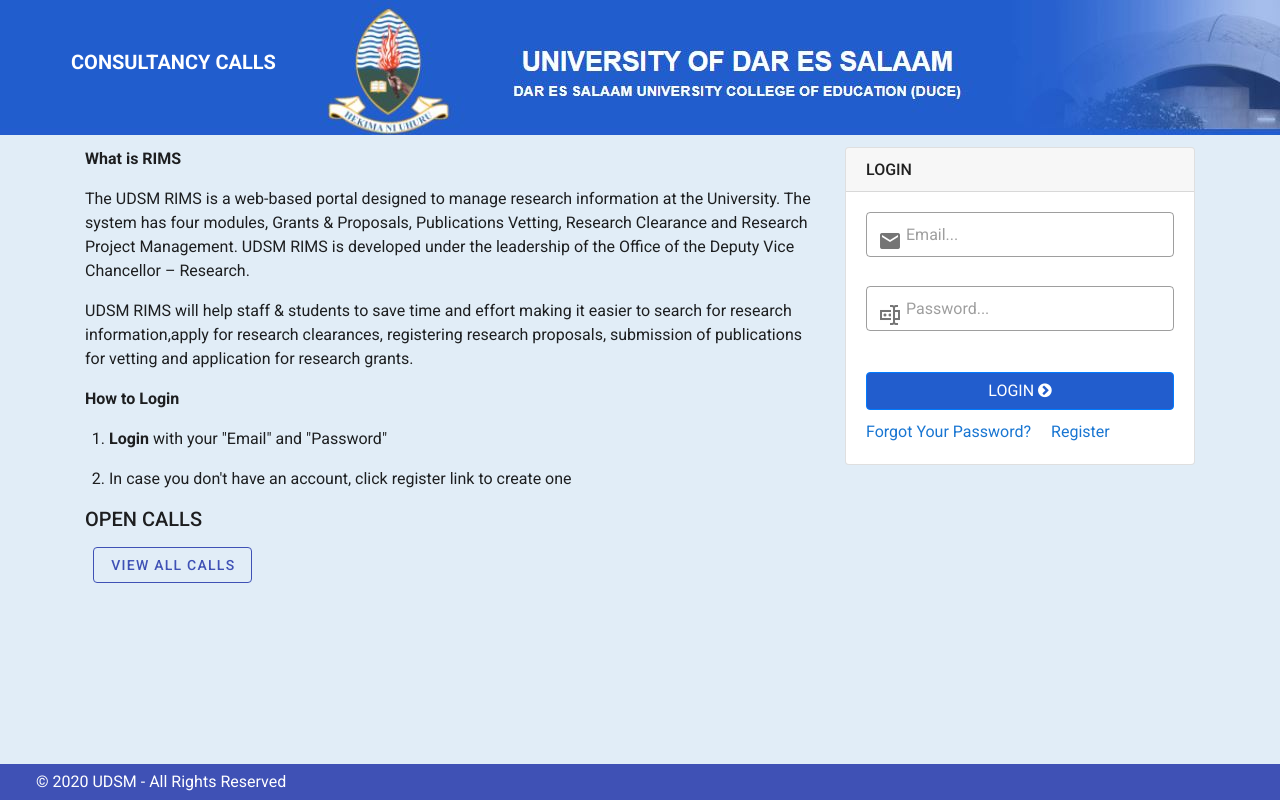
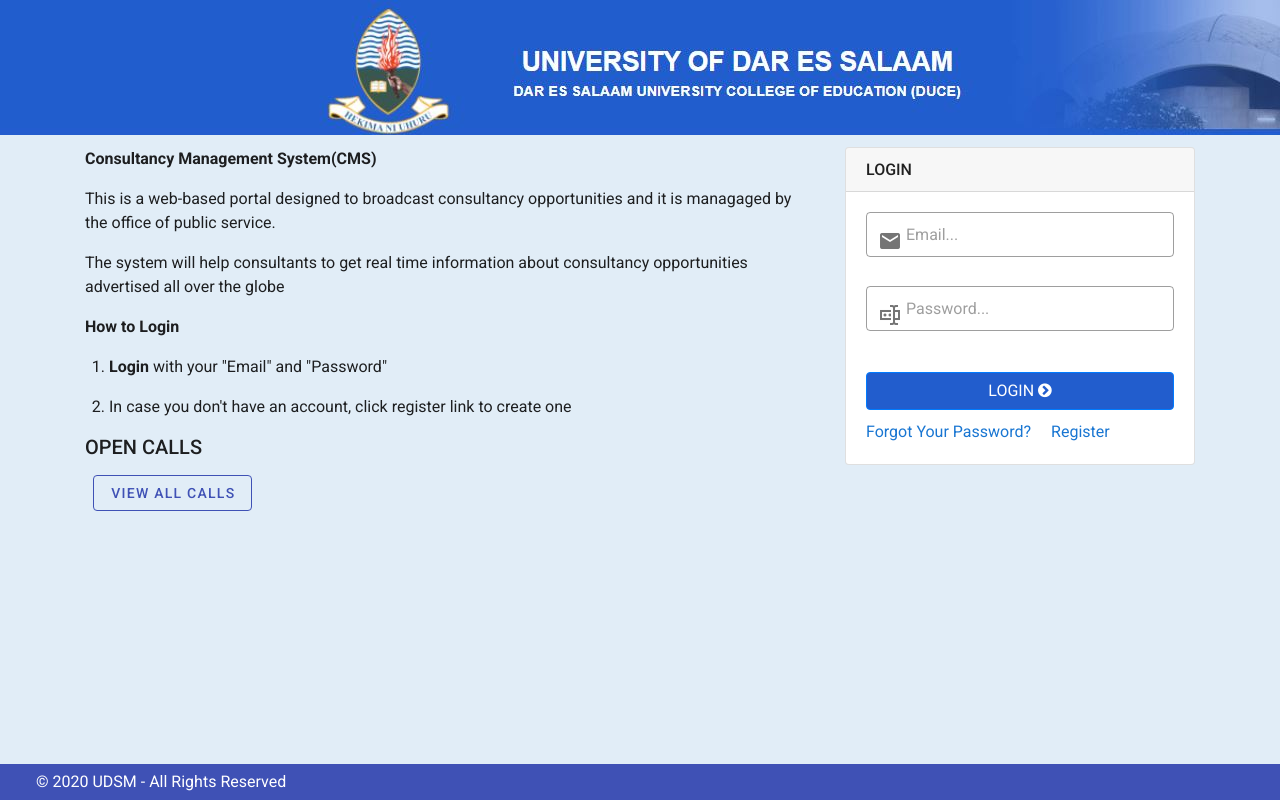
Before and after one commit to OmarySudi/research-front-dockerlized, a Vue app: page / in a window 1280 px wide. Built offline with nearby package versions, Linux system fonts and the light colour scheme; no server answers.

Commit message:
editing landing page

```diff
--- a/src/App.vue
+++ b/src/App.vue
@@ -8,9 +8,9 @@
     <nav class="navbar navbar-expand-md navbar-light pt-3  navbar-dark sticky-top header">
         <div class="container-fluid">
 
-            <p class="navbar-brand font-weight-bold ml-5 pl-5 brand">
+            <!-- <p class="navbar-brand font-weight-bold ml-5 pl-5 brand">
                 CONSULTANCY CALLS
-            </p>
+            </p> -->
 
             <button class="navbar-toggler" type="button" data-toggle="collapse" data-target="#navbarSupportedContent" aria-controls="navbarSupportedContent" aria-expanded="false" aria-label="Toggle navigation">
                 <span class="navbar-toggler-icon"></span>
--- a/src/views/Home.vue
+++ b/src/views/Home.vue
@@ -310,11 +310,12 @@
         <div class="row">
             <div class="col-md-8 h-100">
 
-              <p><strong>What is RIMS</strong></p>
+              <!-- <p><strong>What is RIMS</strong></p> -->
+              <p><strong>Consultancy Management System(CMS)</strong></p>
 
-              <p>The UDSM RIMS is a web-based portal designed to manage research information at the University. The system has four modules, Grants &amp; Proposals, Publications Vetting, Research Clearance and Research Project Management. UDSM RIMS is developed under the leadership of the Office of the Deputy Vice Chancellor – Research.</p>
+              <p>This is a web-based portal designed to broadcast consultancy opportunities and it is managaged by the office of public service.</p>
 
-              <p>UDSM RIMS will help staff &amp; students to save time and effort making it easier to search for research information,apply for research clearances, registering research proposals, submission of publications for vetting and application for research grants.</p>
+              <p>The system will help consultants to get real time information about consultancy opportunities advertised all over the globe</p>
 
               <p><strong>How to Login</strong></p>
 
```
